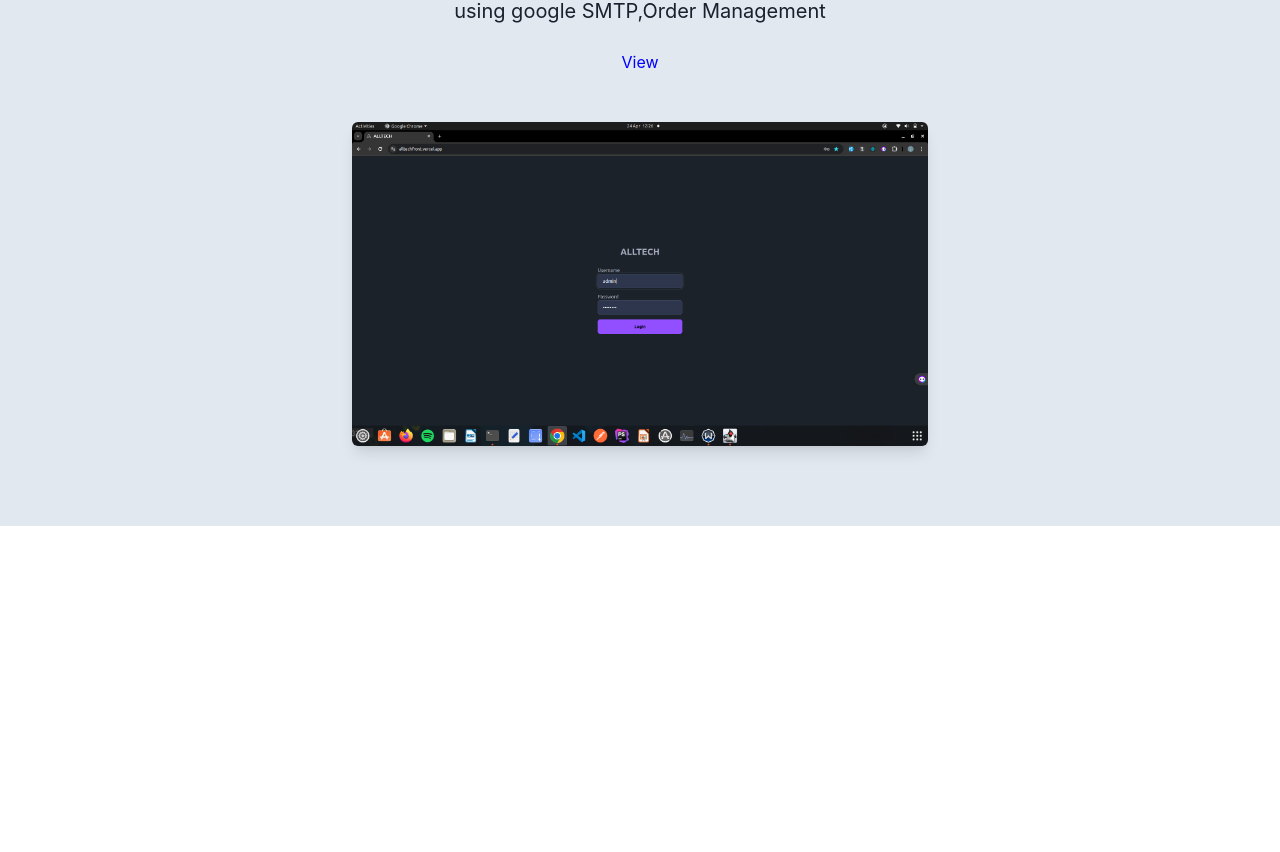
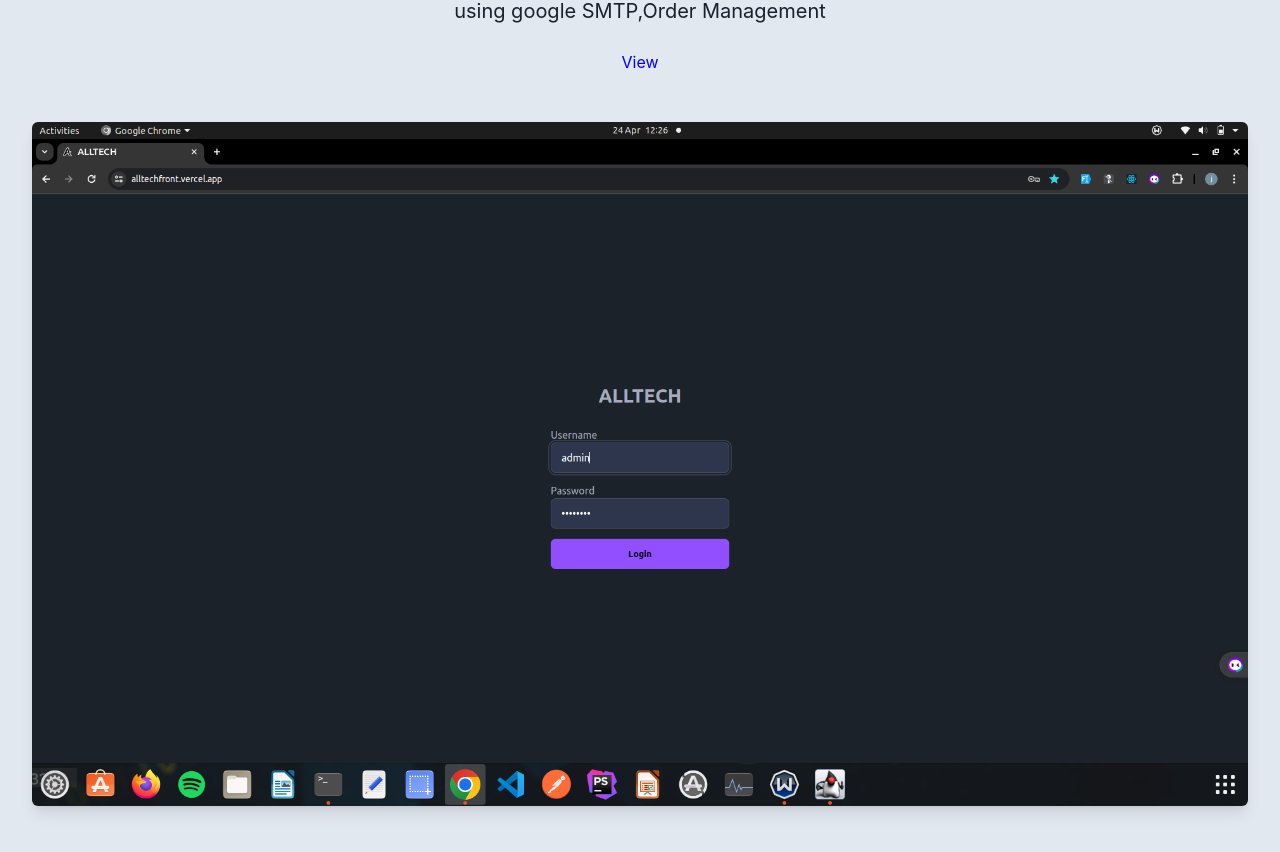
Before and after one commit to johngachara/Gachara, a React (Create React App) app: page / in a window 1280 px wide. Shown: the part 1760-2612 px from the top of the page. Before the commit the page ends 2286 px from the top, so only its background shows below. Built offline with nearby package versions, Linux system fonts and the light colour scheme.

Commit message:
slight changes

```diff
--- a/src/Home.js
+++ b/src/Home.js
@@ -109,7 +109,7 @@
                 <Image
                         src={alltech}
                         alt="Featured Project Screenshot"
-                        maxW="xl"
+                        maxW="l"
                         borderRadius="md"
                         boxShadow="lg"
                     />
```
